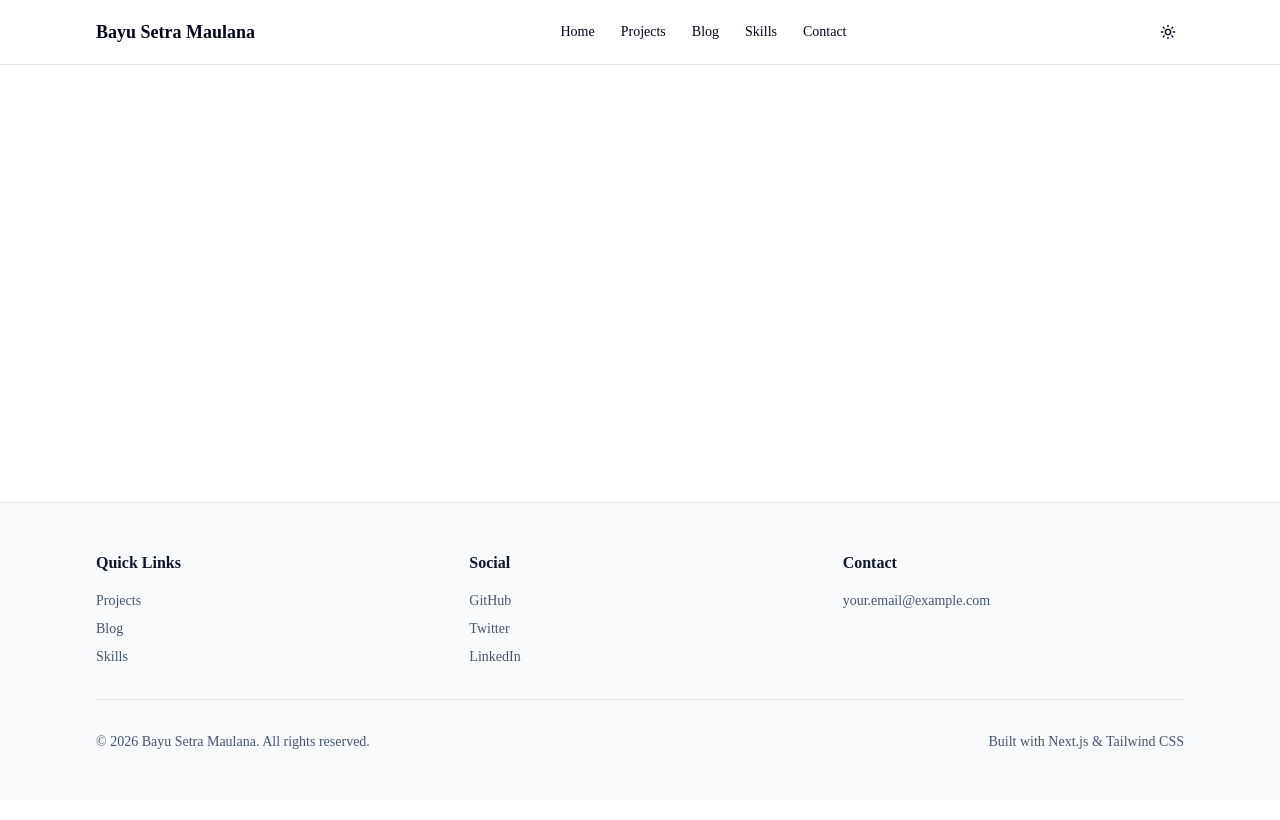
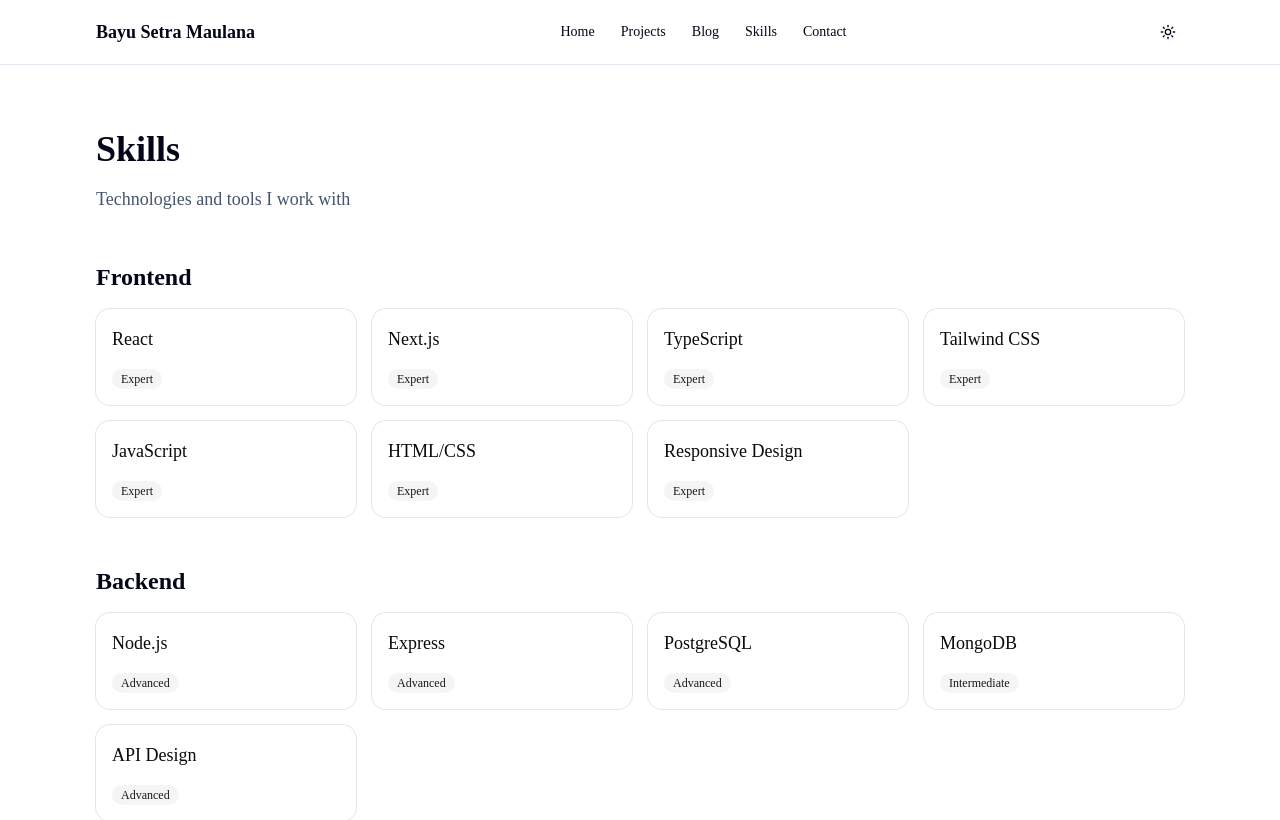
Before and after one commit to bayusm0506/my-portofolio, a Next.js app: page /skills in a window 1280 px wide. Shown: the top 820 px of the page. Built offline with nearby package versions, Linux system fonts and the light colour scheme.

Commit message:
feat: add skills page

```diff
--- a/app/skills/page.tsx
+++ b/app/skills/page.tsx
@@ -1,3 +1,50 @@
+'use client';
+
+import { Container } from '@/components/common/Container';
+import { MotionCard } from '@/components/common/MotionCard';
+import { MotionContainer } from '@/components/common/MotionContainer';
+import { MotionGrid } from '@/components/common/MotionGrid';
+import { Badge } from '@/components/ui/badge';
+import { Card, CardContent, CardHeader, CardTitle } from '@/components/ui/card';
+import { skillsByCategory } from '@/lib/skills';
+
 export default function Skills() {
-  return <></>;
+  return (
+    <div className="space-y-12 py-16">
+      <MotionContainer variant="fadeInUp">
+        <Container>
+          <div className="space-y-4">
+            <h1 className="text-4xl font-bold">Skills</h1>
+            <p className="text-lg text-slate-600 dark:text-slate-400">
+              Technologies and tools I work with
+            </p>
+          </div>
+        </Container>
+      </MotionContainer>
+
+      <Container>
+        <div className="space-y-12">
+          {skillsByCategory.map((category, categoryIndex) => (
+            <div key={category.name} className="space-y-4">
+              <h2 className="text-2xl font-bold">{category.name}</h2>
+              <MotionGrid className="grid grid-cols-1 md:grid-cols-2 lg:grid-cols-4 gap-4">
+                {category.skills.map((skill, skillIndex) => (
+                  <MotionCard key={skill.name} delay={categoryIndex * 0.1 + skillIndex * 0.05}>
+                    <Card className="h-full">
+                      <CardHeader>
+                        <CardTitle className="text-lg">{skill.name}</CardTitle>
+                      </CardHeader>
+                      <CardContent>
+                        <Badge variant="secondary">{skill.level}</Badge>
+                      </CardContent>
+                    </Card>
+                  </MotionCard>
+                ))}
+              </MotionGrid>
+            </div>
+          ))}
+        </div>
+      </Container>
+    </div>
+  );
 }
--- /dev/null
+++ b/lib/skills.ts
@@ -0,0 +1,33 @@
+export const skillsByCategory = [
+  {
+    name: 'Frontend',
+    skills: [
+      { name: 'React', level: 'Expert' },
+      { name: 'Next.js', level: 'Expert' },
+      { name: 'TypeScript', level: 'Expert' },
+      { name: 'Tailwind CSS', level: 'Expert' },
+      { name: 'JavaScript', level: 'Expert' },
+      { name: 'HTML/CSS', level: 'Expert' },
+      { name: 'Responsive Design', level: 'Expert' },
+    ],
+  },
+  {
+    name: 'Backend',
+    skills: [
+      { name: 'Node.js', level: 'Advanced' },
+      { name: 'Express', level: 'Advanced' },
+      { name: 'PostgreSQL', level: 'Advanced' },
+      { name: 'MongoDB', level: 'Intermediate' },
+      { name: 'API Design', level: 'Advanced' },
+    ],
+  },
+  {
+    name: 'Tools & Others',
+    skills: [
+      { name: 'Git', level: 'Expert' },
+      { name: 'Docker', level: 'Intermediate' },
+      { name: 'VS Code', level: 'Expert' },
+      { name: 'Figma', level: 'Intermediate' },
+    ],
+  },
+];
```
